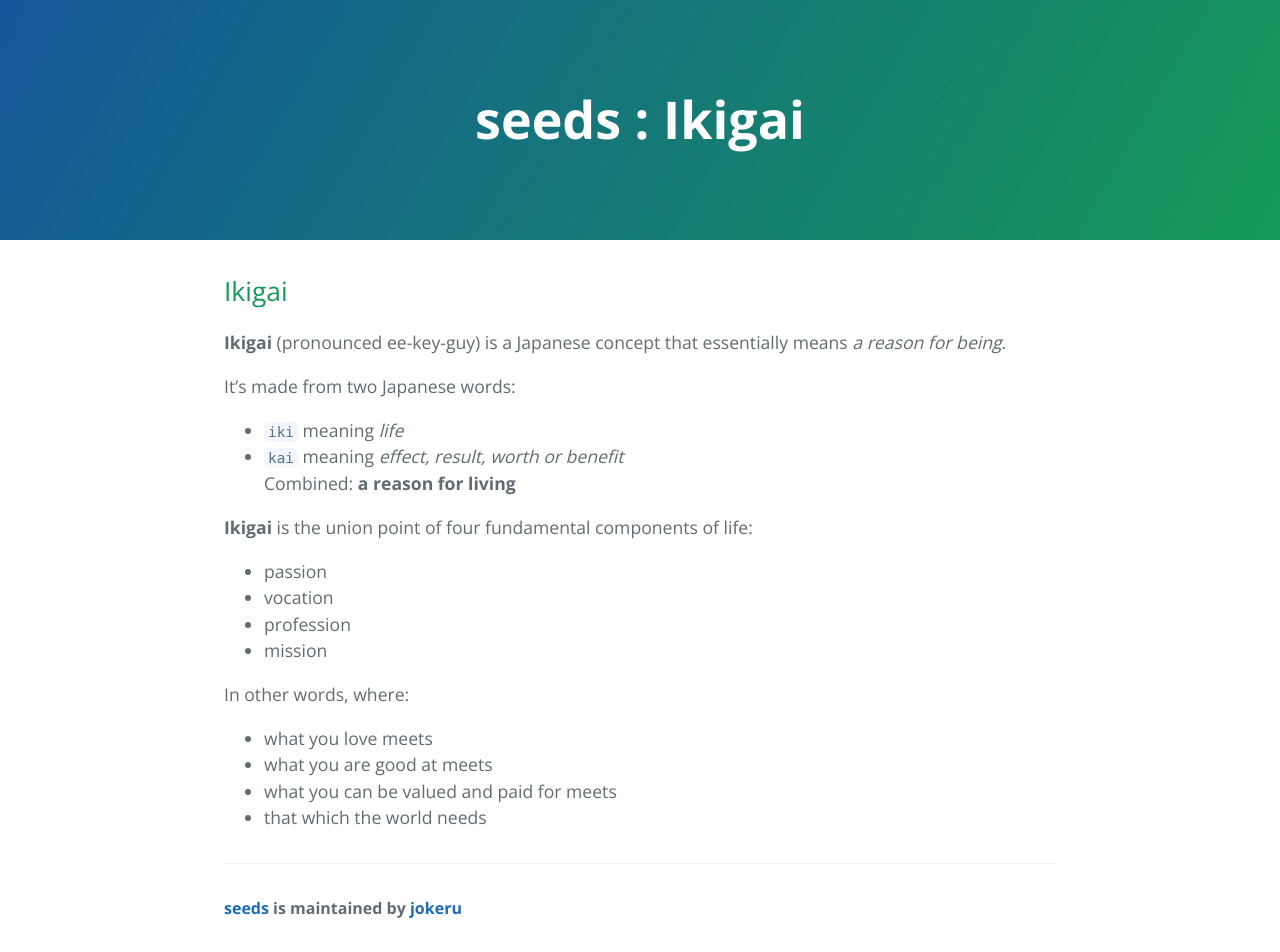
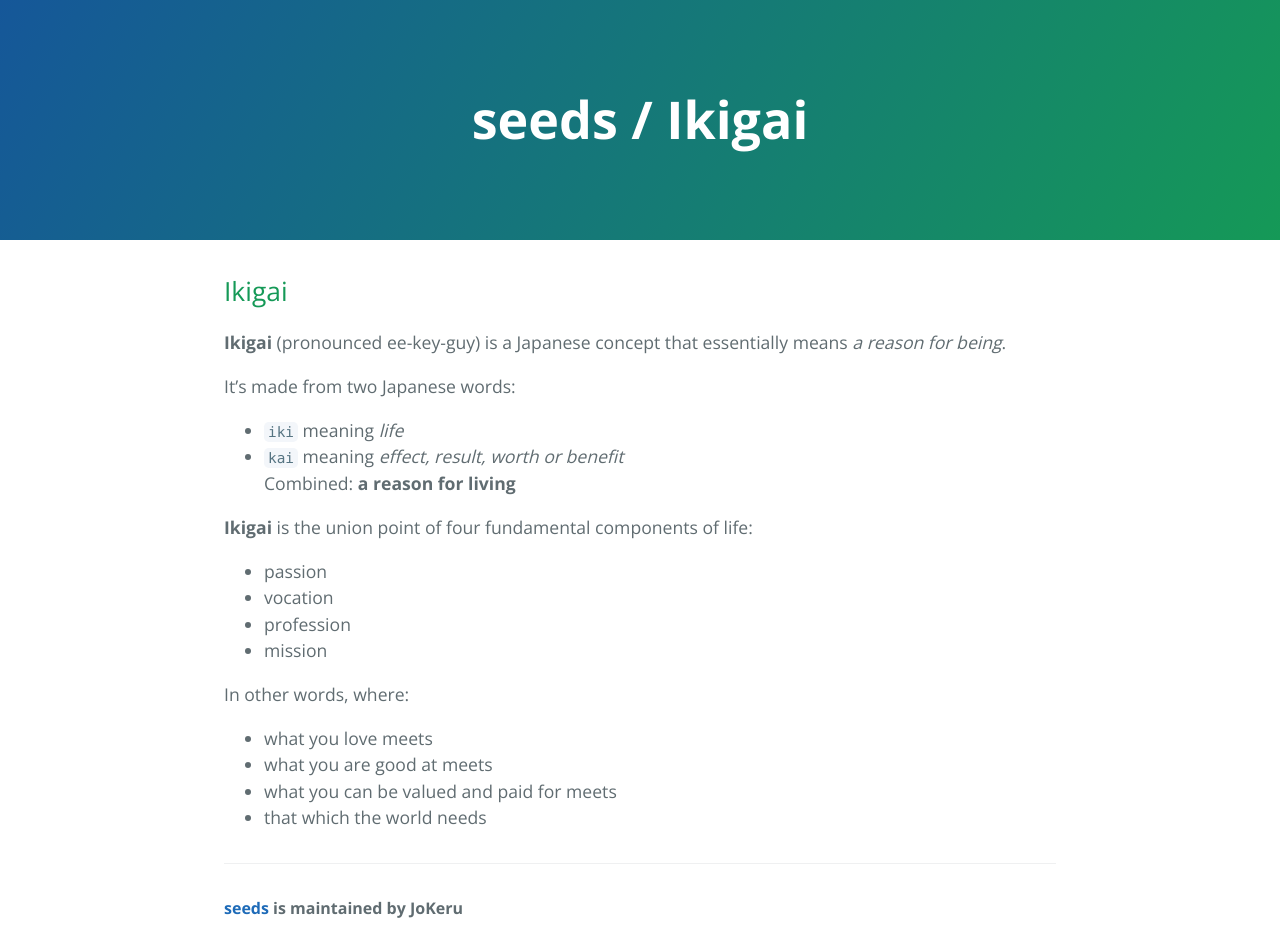
Before and after one commit to jokeru/seeds, a Jekyll site: the page built from _posts/2020-01-01-ikigai.md, in a window 1280 px wide. Built offline with Jekyll 4.4.1, drawn with Linux system fonts in a browser that asks for light colours.

Commit message:
Update post.html

```diff
--- a/_layouts/post.html
+++ b/_layouts/post.html
@@ -23,16 +23,14 @@
     <a id="skip-to-content" href="#content">Skip to the content.</a>
 
     <header class="page-header" role="banner">
-      <h1 class="project-name">
-        <a href="{{ '/' | absolute_url }}">{{site.title}}</a> : {{ page.title }}
-      </h1>
+      <h1 class="project-name"><a href="{{ '/' | absolute_url }}">{{site.title}}</a> / {{ page.title }}</h1>
     </header>
 
     <main id="content" class="main-content" role="main">
       {{ content }}
 
       <footer class="site-footer">
-        <span class="site-footer-owner"><a href="{{ '/' | absolute_url }}">{{ site.github.repository_name }}</a> is maintained by <a href="{{ site.github.owner_url }}">{{ site.github.owner_name }}</a></span>
+        <span class="site-footer-owner"><a href="{{ '/' | absolute_url }}">{{ site.title }}</a> is maintained by {{ site.author }}</span>
       </footer>
 
     </main>
```
